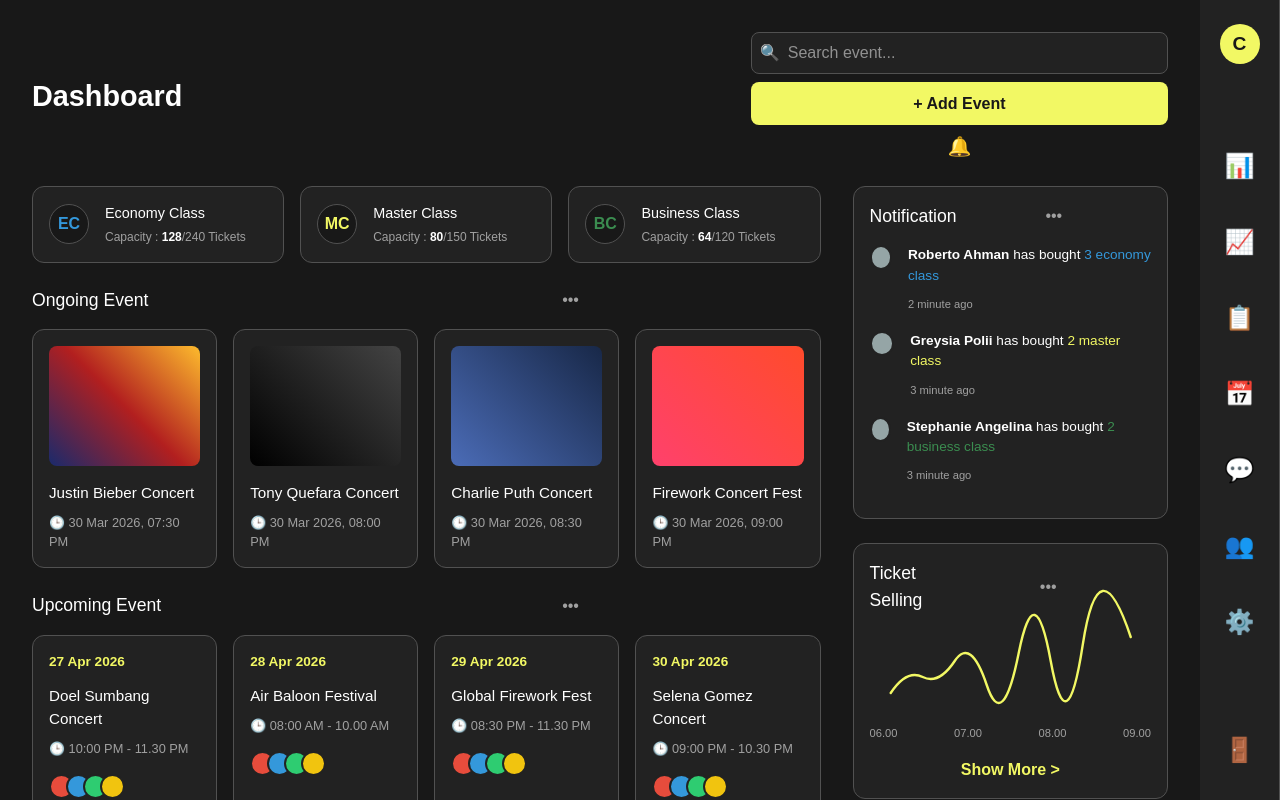
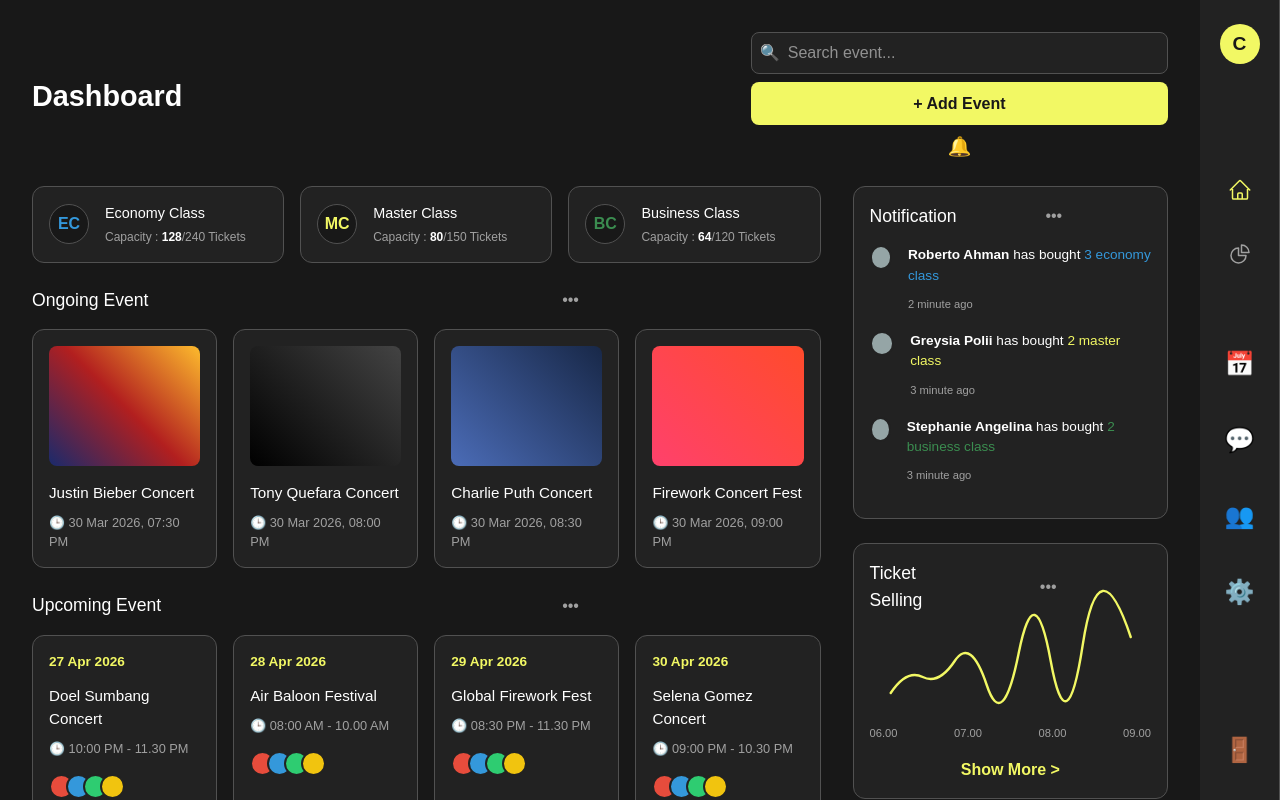
Before and after one commit to caladriusllc-code/caladrius-billeterie, a Nuxt app in the folder billeteriefront/: page /dashboard/profile in a window 1280 px wide. Built offline with nearby package versions, Linux system fonts and the light colour scheme; a web font is replaced by a local one.

Commit message:
work on design

```diff
--- a/billeteriefront/app/pages/dashboard/profile.vue
+++ b/billeteriefront/app/pages/dashboard/profile.vue
@@ -117,9 +117,20 @@
             <div class="logo-icon">C</div>
         </div>
         <nav class="nav-menu">
-        <button class="nav-item active">📊</button>
-        <button class="nav-item">📈</button>
-        <button class="nav-item">📋</button>
+            <button class="nav-item active">
+                <svg xmlns="http://www.w3.org/2000/svg" fill="none" viewBox="0 0 24 24" stroke-width="1.5" stroke="currentColor" class="size-6">
+                    <path stroke-linecap="round" stroke-linejoin="round" d="m2.25 12 8.954-8.955c.44-.439 1.152-.439 1.591 0L21.75 12M4.5 9.75v10.125c0 .621.504 1.125 1.125 1.125H9.75v-4.875c0-.621.504-1.125 1.125-1.125h2.25c.621 0 1.125.504 1.125 1.125V21h4.125c.621 0 1.125-.504 1.125-1.125V9.75M8.25 21h8.25" />
+                </svg>
+            </button>
+            <button class="nav-item">
+                <svg xmlns="http://www.w3.org/2000/svg" fill="none" viewBox="0 0 24 24" stroke-width="1.5" stroke="currentColor" class="size-6">
+                    <path stroke-linecap="round" stroke-linejoin="round" d="M10.5 6a7.5 7.5 0 1 0 7.5 7.5h-7.5V6Z" />
+                    <path stroke-linecap="round" stroke-linejoin="round" d="M13.5 10.5H21A7.5 7.5 0 0 0 13.5 3v7.5Z" />
+                </svg>
+            </button>
+            <button class="nav-item">
+
+            </button>
             <button class="nav-item">📅</button>
             <button class="nav-item hidden-mobile">💬</button>
             <button class="nav-item hidden-mobile">👥</button>
@@ -407,6 +418,9 @@
   color: #a0a0a0;
   cursor: pointer;
   padding: 0.5rem;
+  display: flex;
+  justify-content: center;
+  align-items: center;
 }
 
 .nav-item.active, .nav-item:hover { color: var(--primary-color); }
```
Lines whose indentation alone changed are shown as unchanged.
